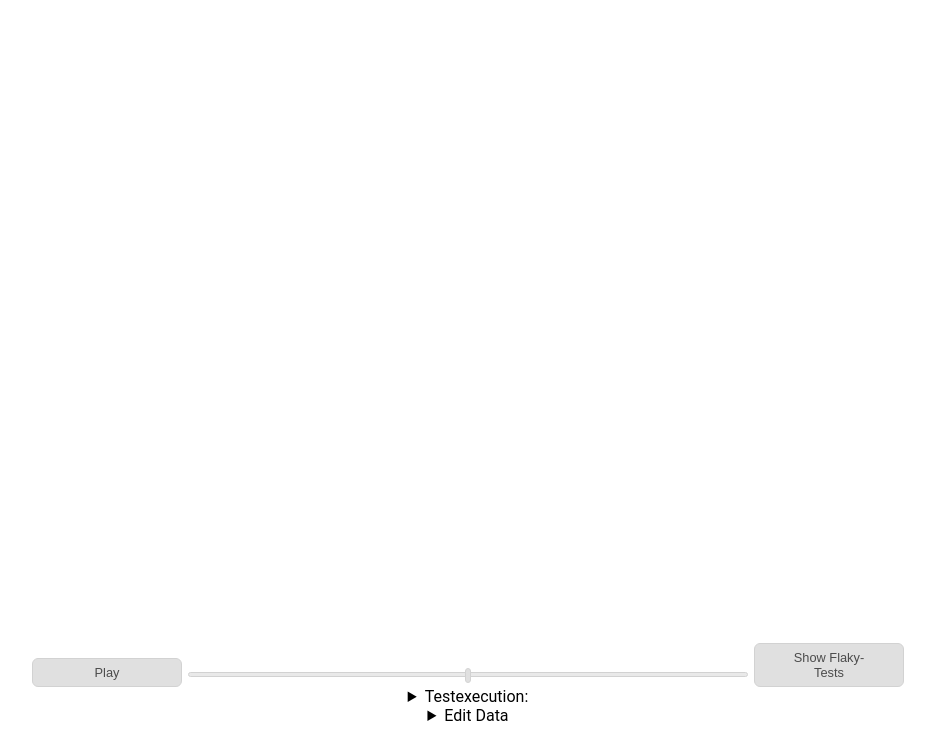
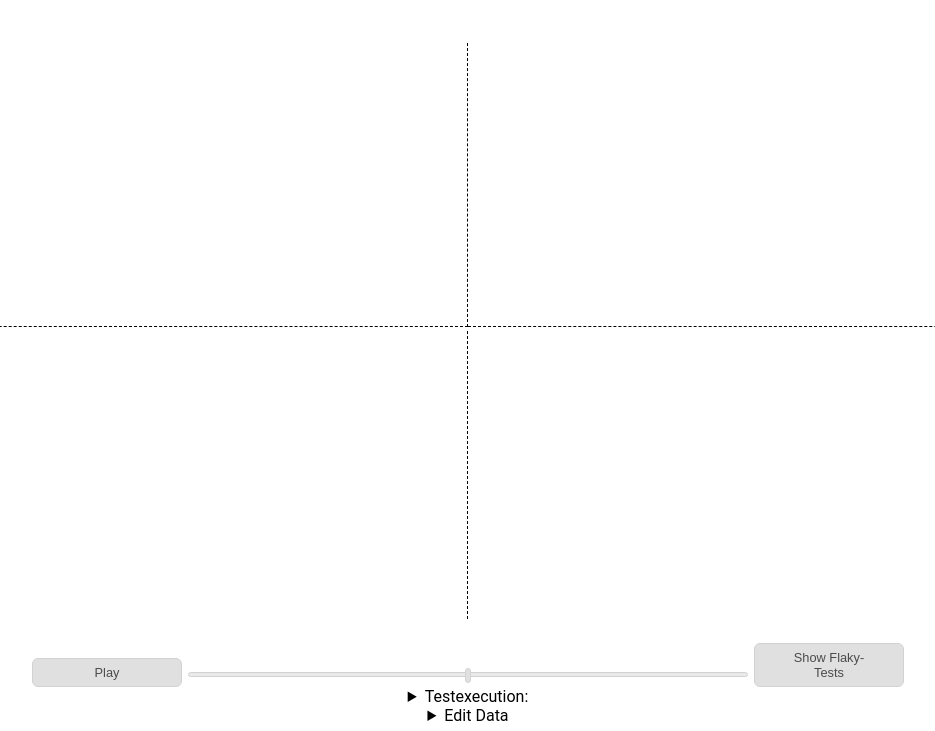
Before and after one commit to Klabischnig/swquality, a PHP site: page /testquality.html in a window 1400 px wide; the page is wider, and only the part inside the window is pictured. Shown: the part 69-800 px from the top of that part, without its empty margins (232-1167 px from the left). Run offline with PHP 8.4, Linux system fonts and the light colour scheme; some libraries are stand-ins or nearby versions.

Commit message:
edit ss for testquality

```diff
--- a/ss_tq.css
+++ b/ss_tq.css
@@ -167,11 +167,16 @@ summary{
 
 div{
 	position: absolute;
+
 }
 
-#unit{top: 14%; left: 0; right: 50%; bottom: 50%}
-#system{top: 14%; left: 50%; right: 0; bottom: 50%}
-#integration{top: 50%; left: 0; right: 50%; bottom: 14%}
+#unit{top: 14%; left: 0; right: 50%; bottom: 50.5%;
+border-right: 1px dashed black;
+border-bottom: 1px dashed black;}
+#system{top: 14%; left: 50%; right: 0; bottom: 50.5%;
+border-bottom: 1px dashed black;}
+#integration{top: 50%; left: 0; right: 50%; bottom: 14%;
+border-right: 1px dashed black;}
 #acceptance{top: 50%; left: 50%; right: 0; bottom: 14%}
 #slider_execution{top:89%; left:0%; right:0%; bottom:0%}
 
```
